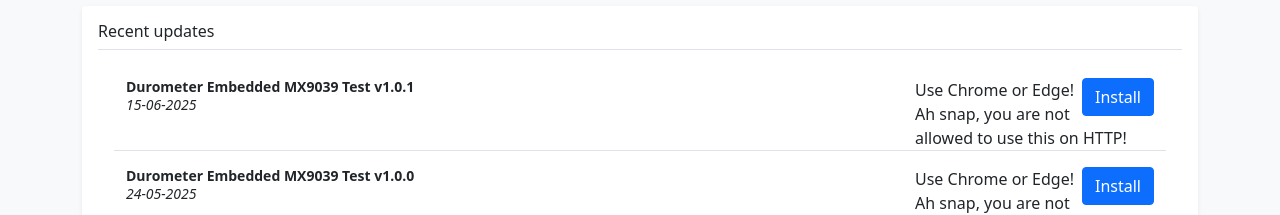
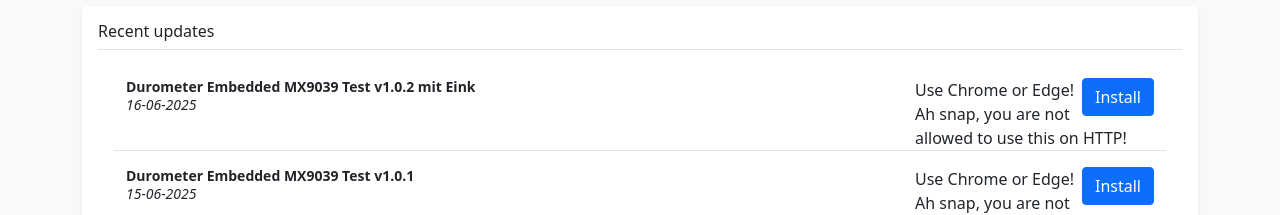
Before and after one commit to Deron-Durometer/deron-durometer.github.io, a plain HTML site: page index.html in a window 1280 px wide. Shown: the part 162-377 px from the top of the page. Drawn offline with Linux system fonts and the light colour scheme; a script that the page names is missing; files whose address does not match are found by name.

Commit message:
MX90393 wit eink

```diff
--- a/index.html
+++ b/index.html
@@ -58,6 +58,27 @@
     <h6 class="border-bottom pb-2 mb-0">Recent updates</h6>
     <div class="container" style="margin-top: 20px;">
       <ul class="list-group">
+
+
+
+        <li class="list-group-item" style="border: none !important;">
+          <div class="row border-bottom">
+            <div class="col-9">
+              <p class="pb-3 mb-0 small lh-sm">
+                <strong class="d-block text-gray-dark">Durometer Embedded MX9039 Test v1.0.2 mit Eink</strong>
+                <i>16-06-2025</i>
+              </p>
+            </div>
+            <div class="col">
+              <esp-web-install-button manifest="/firmware/durometer-dibu-MX90393-test-v1.0.2/manifest.json">
+                <button type="button" class="btn btn-primary" slot="activate" style="float: right;">Install</button>
+                <span slot="unsupported">Use Chrome or Edge!</span>
+                <span slot="not-allowed">Ah snap, you are not allowed to use this on HTTP!</span>
+              </esp-web-install-button>
+            </div>
+          </div>
+        </li>
+
 
 
         <li class="list-group-item" style="border: none !important;">
```
Also changed, not shown: firmware/durometer-dibu-MX90393-test-v1.0.2/manifest.json (added), 4 other files.
